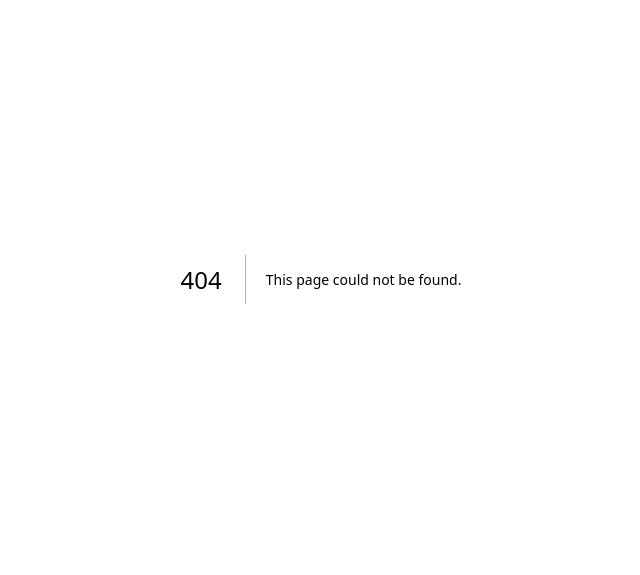
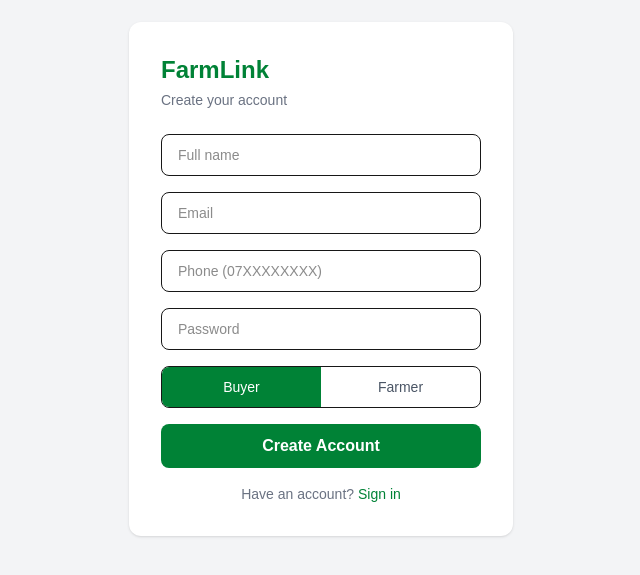
Before and after one commit to Musyonchez/beni, a Next.js app in the folder project/system/frontend/: page /register in a window 1280 px wide. Before the commit this address had no page. Shown: the part 121-696 px from the top of the page, without its empty margins (319-959 px from the left). Built offline with nearby package versions, Linux system fonts and the light colour scheme; no server answers.

Commit message:
Add root layout, auth redirect, Navbar, Login and Register pages
Co-Authored-By: Claude Sonnet 4.6 <noreply@anthropic.com>

```diff
--- a/project/system/frontend/src/app/layout.tsx
+++ b/project/system/frontend/src/app/layout.tsx
@@ -1,33 +1,23 @@
-import type { Metadata } from "next";
-import { Geist, Geist_Mono } from "next/font/google";
-import "./globals.css";
-
-const geistSans = Geist({
-  variable: "--font-geist-sans",
-  subsets: ["latin"],
-});
-
-const geistMono = Geist_Mono({
-  variable: "--font-geist-mono",
-  subsets: ["latin"],
-});
+import type { Metadata } from 'next';
+import './globals.css';
+import { AuthProvider } from '@/context/AuthContext';
+import { CartProvider } from '@/context/CartContext';
 
 export const metadata: Metadata = {
-  title: "Create Next App",
-  description: "Generated by create next app",
+  title: 'FarmLink',
+  description: 'Connecting farmers and buyers in Kenya',
 };
 
-export default function RootLayout({
-  children,
-}: Readonly<{
-  children: React.ReactNode;
-}>) {
+export default function RootLayout({ children }: { children: React.ReactNode }) {
   return (
-    <html
-      lang="en"
-      className={`${geistSans.variable} ${geistMono.variable} h-full antialiased`}
-    >
-      <body className="min-h-full flex flex-col">{children}</body>
+    <html lang="en">
+      <body className="min-h-screen bg-gray-100">
+        <AuthProvider>
+          <CartProvider>
+            {children}
+          </CartProvider>
+        </AuthProvider>
+      </body>
     </html>
   );
 }
--- /dev/null
+++ b/project/system/frontend/src/app/login/page.tsx
@@ -0,0 +1,60 @@
+'use client';
+import { useState } from 'react';
+import Link from 'next/link';
+import { useRouter } from 'next/navigation';
+import { useAuth } from '@/context/AuthContext';
+
+export default function LoginPage() {
+  const { login } = useAuth();
+  const router = useRouter();
+  const [email, setEmail] = useState('');
+  const [password, setPassword] = useState('');
+  const [error, setError] = useState('');
+  const [loading, setLoading] = useState(false);
+
+  const handleSubmit = async (e: React.FormEvent) => {
+    e.preventDefault();
+    setError('');
+    setLoading(true);
+    try {
+      await login(email, password);
+      router.replace('/');
+    } catch (err: any) {
+      setError(err?.response?.data?.message ?? 'Login failed');
+    } finally {
+      setLoading(false);
+    }
+  };
+
+  return (
+    <div className="min-h-screen flex items-center justify-center bg-gray-100">
+      <div className="bg-white rounded-xl shadow p-8 w-full max-w-sm">
+        <h1 className="text-2xl font-bold text-green-700 mb-1">FarmLink</h1>
+        <p className="text-gray-500 text-sm mb-6">Sign in to your account</p>
+        {error && <div className="mb-4 p-3 bg-red-50 text-red-700 rounded text-sm">{error}</div>}
+        <form onSubmit={handleSubmit} className="flex flex-col gap-4">
+          <input
+            type="email" placeholder="Email" required value={email}
+            onChange={e => setEmail(e.target.value)}
+            className="border rounded-lg px-4 py-2.5 text-sm focus:outline-none focus:ring-2 focus:ring-green-600"
+          />
+          <input
+            type="password" placeholder="Password" required value={password}
+            onChange={e => setPassword(e.target.value)}
+            className="border rounded-lg px-4 py-2.5 text-sm focus:outline-none focus:ring-2 focus:ring-green-600"
+          />
+          <button
+            type="submit" disabled={loading}
+            className="bg-green-700 text-white rounded-lg py-2.5 font-semibold hover:bg-green-800 disabled:opacity-60 transition-colors"
+          >
+            {loading ? 'Signing in...' : 'Sign In'}
+          </button>
+        </form>
+        <p className="mt-4 text-sm text-center text-gray-500">
+          No account?{' '}
+          <Link href="/register" className="text-green-700 font-medium hover:underline">Register</Link>
+        </p>
+      </div>
+    </div>
+  );
+}
--- a/project/system/frontend/src/app/page.tsx
+++ b/project/system/frontend/src/app/page.tsx
@@ -1,65 +1,19 @@
-import Image from "next/image";
+'use client';
+import { useEffect } from 'react';
+import { useRouter } from 'next/navigation';
+import { useAuth } from '@/context/AuthContext';
 
 export default function Home() {
-  return (
-    <div className="flex flex-col flex-1 items-center justify-center bg-zinc-50 font-sans dark:bg-black">
-      <main className="flex flex-1 w-full max-w-3xl flex-col items-center justify-between py-32 px-16 bg-white dark:bg-black sm:items-start">
-        <Image
-          className="dark:invert"
-          src="/next.svg"
-          alt="Next.js logo"
-          width={100}
-          height={20}
-          priority
-        />
-        <div className="flex flex-col items-center gap-6 text-center sm:items-start sm:text-left">
-          <h1 className="max-w-xs text-3xl font-semibold leading-10 tracking-tight text-black dark:text-zinc-50">
-            To get started, edit the page.tsx file.
-          </h1>
-          <p className="max-w-md text-lg leading-8 text-zinc-600 dark:text-zinc-400">
-            Looking for a starting point or more instructions? Head over to{" "}
-            <a
-              href="https://vercel.com/templates?framework=next.js&utm_source=create-next-app&utm_medium=appdir-template-tw&utm_campaign=create-next-app"
-              className="font-medium text-zinc-950 dark:text-zinc-50"
-            >
-              Templates
-            </a>{" "}
-            or the{" "}
-            <a
-              href="https://nextjs.org/learn?utm_source=create-next-app&utm_medium=appdir-template-tw&utm_campaign=create-next-app"
-              className="font-medium text-zinc-950 dark:text-zinc-50"
-            >
-              Learning
-            </a>{" "}
-            center.
-          </p>
-        </div>
-        <div className="flex flex-col gap-4 text-base font-medium sm:flex-row">
-          <a
-            className="flex h-12 w-full items-center justify-center gap-2 rounded-full bg-foreground px-5 text-background transition-colors hover:bg-[#383838] dark:hover:bg-[#ccc] md:w-[158px]"
-            href="https://vercel.com/new?utm_source=create-next-app&utm_medium=appdir-template-tw&utm_campaign=create-next-app"
-            target="_blank"
-            rel="noopener noreferrer"
-          >
-            <Image
-              className="dark:invert"
-              src="/vercel.svg"
-              alt="Vercel logomark"
-              width={16}
-              height={16}
-            />
-            Deploy Now
-          </a>
-          <a
-            className="flex h-12 w-full items-center justify-center rounded-full border border-solid border-black/[.08] px-5 transition-colors hover:border-transparent hover:bg-black/[.04] dark:border-white/[.145] dark:hover:bg-[#1a1a1a] md:w-[158px]"
-            href="https://nextjs.org/docs?utm_source=create-next-app&utm_medium=appdir-template-tw&utm_campaign=create-next-app"
-            target="_blank"
-            rel="noopener noreferrer"
-          >
-            Documentation
-          </a>
-        </div>
-      </main>
-    </div>
-  );
+  const { user, loading } = useAuth();
+  const router = useRouter();
+
+  useEffect(() => {
+    if (loading) return;
+    if (!user) router.replace('/login');
+    else if (user.role === 'farmer') router.replace('/farmer');
+    else if (user.role === 'admin') router.replace('/admin');
+    else router.replace('/browse');
+  }, [user, loading, router]);
+
+  return <div className="flex items-center justify-center min-h-screen"><div className="w-8 h-8 border-4 border-green-700 border-t-transparent rounded-full animate-spin" /></div>;
 }
--- /dev/null
+++ b/project/system/frontend/src/app/register/page.tsx
@@ -0,0 +1,67 @@
+'use client';
+import { useState } from 'react';
+import Link from 'next/link';
+import { useRouter } from 'next/navigation';
+import { useAuth } from '@/context/AuthContext';
+
+export default function RegisterPage() {
+  const { register } = useAuth();
+  const router = useRouter();
+  const [form, setForm] = useState({ name: '', email: '', phone: '', password: '', role: 'buyer' });
+  const [error, setError] = useState('');
+  const [loading, setLoading] = useState(false);
+
+  const set = (field: string) => (e: React.ChangeEvent<HTMLInputElement>) =>
+    setForm(prev => ({ ...prev, [field]: e.target.value }));
+
+  const handleSubmit = async (e: React.FormEvent) => {
+    e.preventDefault();
+    setError('');
+    setLoading(true);
+    try {
+      await register(form);
+      router.replace('/');
+    } catch (err: any) {
+      setError(err?.response?.data?.message ?? 'Registration failed');
+    } finally {
+      setLoading(false);
+    }
+  };
+
+  return (
+    <div className="min-h-screen flex items-center justify-center bg-gray-100">
+      <div className="bg-white rounded-xl shadow p-8 w-full max-w-sm">
+        <h1 className="text-2xl font-bold text-green-700 mb-1">FarmLink</h1>
+        <p className="text-gray-500 text-sm mb-6">Create your account</p>
+        {error && <div className="mb-4 p-3 bg-red-50 text-red-700 rounded text-sm">{error}</div>}
+        <form onSubmit={handleSubmit} className="flex flex-col gap-4">
+          <input type="text" placeholder="Full name" required value={form.name} onChange={set('name')}
+            className="border rounded-lg px-4 py-2.5 text-sm focus:outline-none focus:ring-2 focus:ring-green-600" />
+          <input type="email" placeholder="Email" required value={form.email} onChange={set('email')}
+            className="border rounded-lg px-4 py-2.5 text-sm focus:outline-none focus:ring-2 focus:ring-green-600" />
+          <input type="tel" placeholder="Phone (07XXXXXXXX)" required value={form.phone} onChange={set('phone')}
+            className="border rounded-lg px-4 py-2.5 text-sm focus:outline-none focus:ring-2 focus:ring-green-600" />
+          <input type="password" placeholder="Password" required value={form.password} onChange={set('password')}
+            className="border rounded-lg px-4 py-2.5 text-sm focus:outline-none focus:ring-2 focus:ring-green-600" />
+          <div className="flex rounded-lg border overflow-hidden text-sm">
+            {['buyer', 'farmer'].map(role => (
+              <button key={role} type="button"
+                className={`flex-1 py-2.5 font-medium transition-colors ${form.role === role ? 'bg-green-700 text-white' : 'text-gray-600 hover:bg-gray-50'}`}
+                onClick={() => setForm(prev => ({ ...prev, role }))}>
+                {role.charAt(0).toUpperCase() + role.slice(1)}
+              </button>
+            ))}
+          </div>
+          <button type="submit" disabled={loading}
+            className="bg-green-700 text-white rounded-lg py-2.5 font-semibold hover:bg-green-800 disabled:opacity-60 transition-colors">
+            {loading ? 'Creating account...' : 'Create Account'}
+          </button>
+        </form>
+        <p className="mt-4 text-sm text-center text-gray-500">
+          Have an account?{' '}
+          <Link href="/login" className="text-green-700 font-medium hover:underline">Sign in</Link>
+        </p>
+      </div>
+    </div>
+  );
+}
--- /dev/null
+++ b/project/system/frontend/src/components/Navbar.tsx
@@ -0,0 +1,44 @@
+'use client';
+import Link from 'next/link';
+import { usePathname } from 'next/navigation';
+import { useAuth } from '@/context/AuthContext';
+import { useCart } from '@/context/CartContext';
+
+export default function Navbar() {
+  const { user, logout } = useAuth();
+  const { items } = useCart();
+  const path = usePathname();
+
+  const link = (href: string, label: string) => (
+    <Link href={href} className={`px-3 py-2 rounded text-sm font-medium transition-colors ${path === href ? 'bg-green-800 text-white' : 'text-green-100 hover:bg-green-800'}`}>
+      {label}
+    </Link>
+  );
+
+  return (
+    <nav className="bg-green-700 text-white px-4 py-3 flex items-center justify-between shadow">
+      <Link href="/browse" className="font-bold text-lg tracking-tight">🌿 FarmLink</Link>
+      <div className="flex items-center gap-1">
+        {user?.role === 'buyer' && (
+          <>
+            {link('/browse', 'Browse')}
+            {link('/map', 'Nearby')}
+            <Link href="/cart" className={`px-3 py-2 rounded text-sm font-medium transition-colors relative ${path === '/cart' ? 'bg-green-800 text-white' : 'text-green-100 hover:bg-green-800'}`}>
+              Cart
+              {items.length > 0 && (
+                <span className="absolute -top-1 -right-1 bg-red-500 text-white text-xs rounded-full w-4 h-4 flex items-center justify-center">{items.length}</span>
+              )}
+            </Link>
+            {link('/orders', 'Orders')}
+          </>
+        )}
+        {user?.role === 'farmer' && link('/farmer', 'Dashboard')}
+        {user && (
+          <button onClick={logout} className="ml-2 px-3 py-2 rounded text-sm font-medium text-green-100 hover:bg-green-800 transition-colors">
+            Logout
+          </button>
+        )}
+      </div>
+    </nav>
+  );
+}
```
